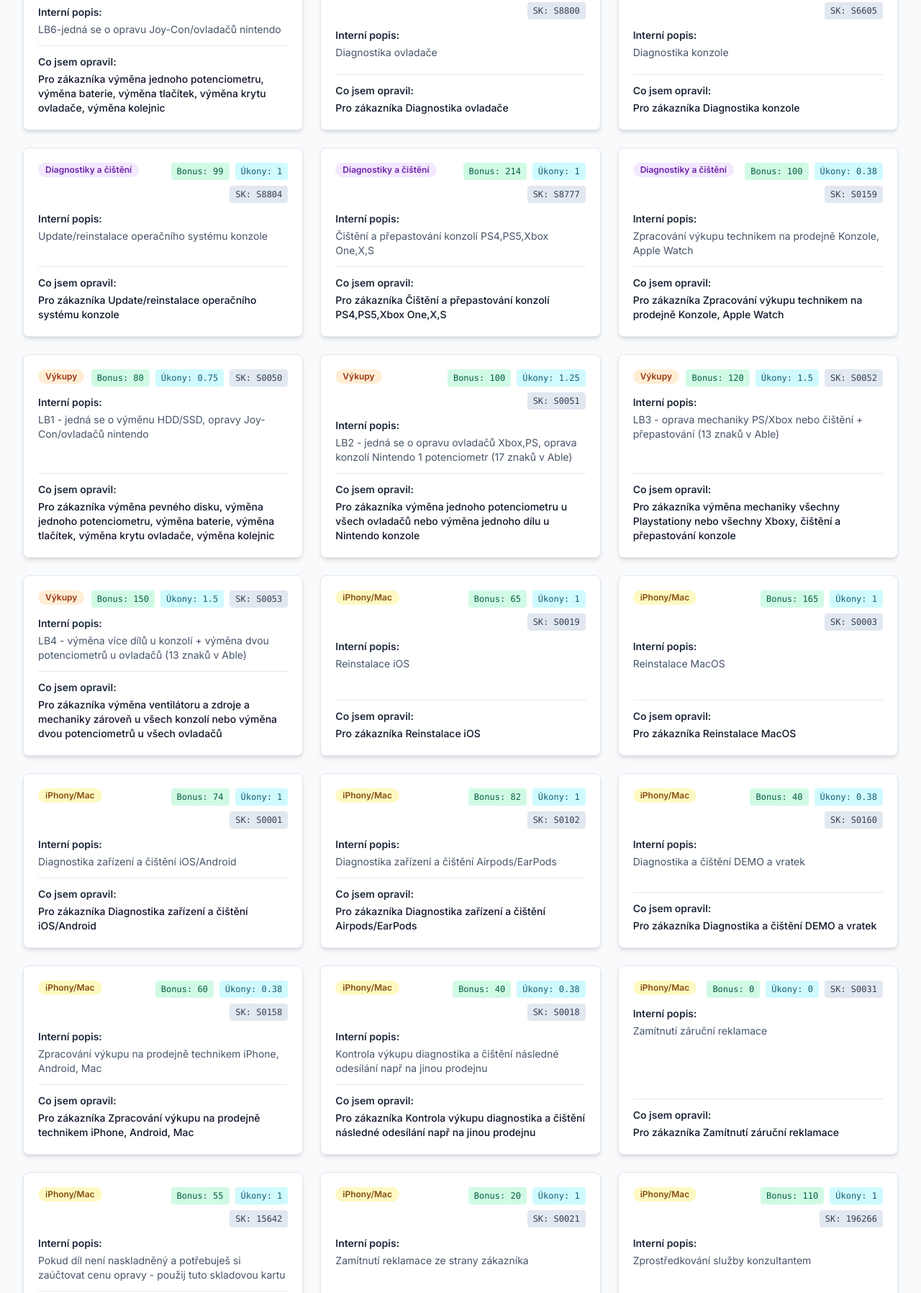
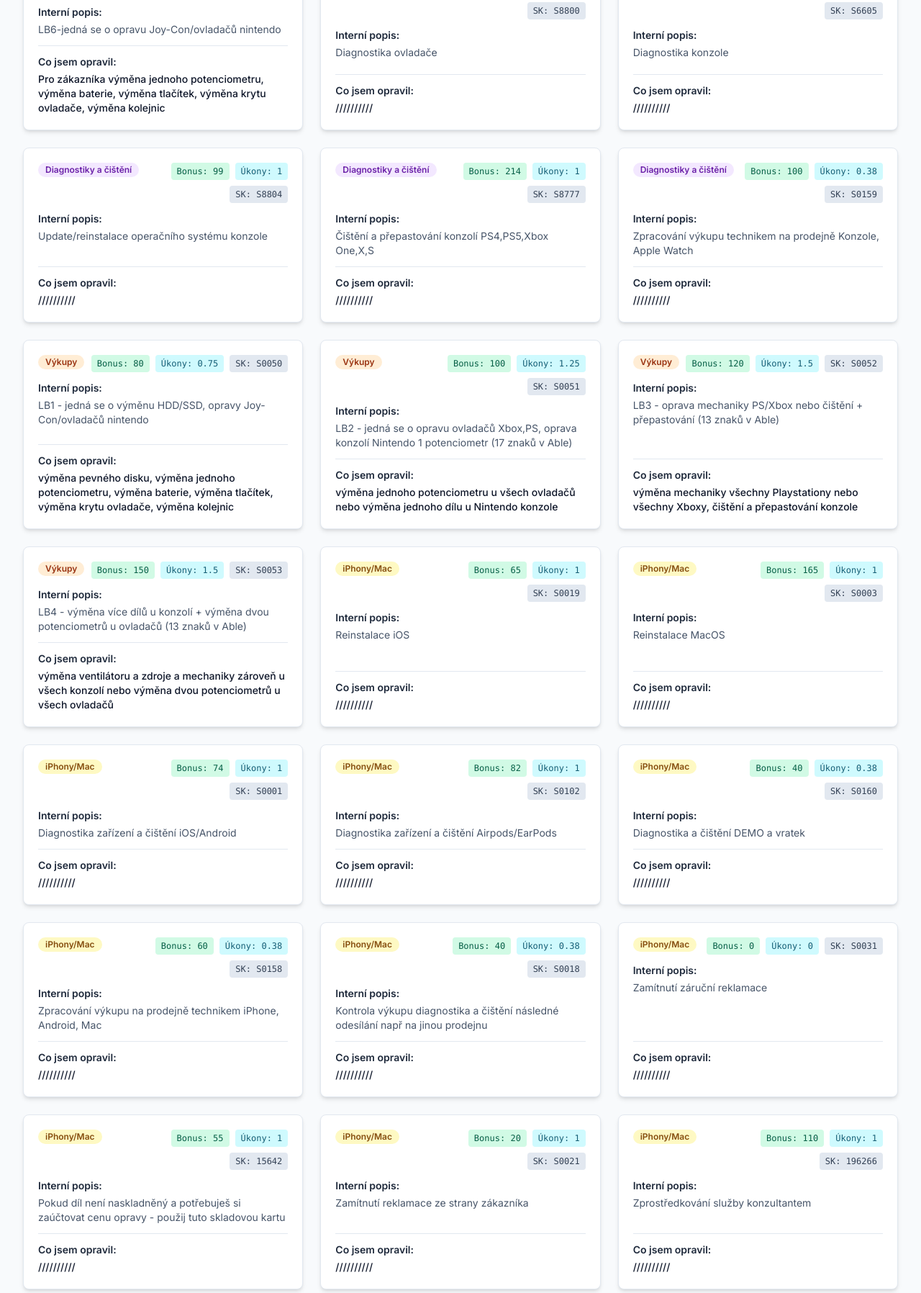
Before and after one commit to F1lDa-bot/servis, a plain HTML site: page index.html in a window 1280 px wide. Shown: the part 1209-3005 px from the top of the page at 72% size. Drawn offline with nearby package versions, Linux system fonts and the light colour scheme.

Commit message:
Update index.html

```diff
--- a/index.html
+++ b/index.html
@@ -66,31 +66,31 @@
             { sku: 'S0037', category: 'Xbox', internal: 'LB5 - jedná se o opravu ovladačů Xbox', external: 'Pro zákazníka výměna jednoho potenciometru, výměna nabíjecího portu, výměna kloboučků, výměna tlačítek, výměna krytu ovladače', bonus: 130, ukony: 1.25 },
             { sku: 'S0036', category: 'Nintendo', internal: 'LB4-jedná se o opravu konzolí nintendo', external: 'Pro zákazníka výměna baterie, větráku, čtečky herních karet, čtečky paměťových karet, kolejnic', bonus: 150, ukony: 1.5 },
             { sku: 'S0038', category: 'Nintendo', internal: 'LB6-jedná se o opravu Joy-Con/ovladačů nintendo', external: 'Pro zákazníka výměna jednoho potenciometru, výměna baterie, výměna tlačítek, výměna krytu ovladače, výměna kolejnic', bonus: 100, ukony: 1 },
-            { sku: 'S8800', category: 'Diagnostiky a čištění', internal: 'Diagnostika ovladače', external: 'Pro zákazníka Diagnostika ovladače', bonus: 82, ukony: 1 },
-            { sku: 'S6605', category: 'Diagnostiky a čištění', internal: 'Diagnostika konzole', external: 'Pro zákazníka Diagnostika konzole', bonus: 99, ukony: 1 },
-            { sku: 'S8804', category: 'Diagnostiky a čištění', internal: 'Update/reinstalace operačního systému konzole', external: 'Pro zákazníka Update/reinstalace operačního systému konzole', bonus: 99, ukony: 1 },
-            { sku: 'S8777', category: 'Diagnostiky a čištění', internal: 'Čištění a přepastování konzolí PS4,PS5,Xbox One,X,S', external: 'Pro zákazníka Čištění a přepastování konzolí PS4,PS5,Xbox One,X,S', bonus: 214, ukony: 1 },
-            { sku: 'S0159', category: 'Diagnostiky a čištění', internal: 'Zpracování výkupu technikem na prodejně Konzole, Apple Watch', external: 'Pro zákazníka Zpracování výkupu technikem na prodejně Konzole, Apple Watch', bonus: 100, ukony: 0.38 },
-            { sku: 'S0050', category: 'Výkupy', internal: 'LB1 - jedná se o výměnu HDD/SSD, opravy Joy-Con/ovladačů nintendo', external: 'Pro zákazníka výměna pevného disku, výměna jednoho potenciometru, výměna baterie, výměna tlačítek, výměna krytu ovladače, výměna kolejnic', bonus: 80, ukony: 0.75 },
-            { sku: 'S0051', category: 'Výkupy', internal: 'LB2 - jedná se o opravu ovladačů Xbox,PS, oprava konzolí Nintendo 1 potenciometr (17 znaků v Able)', external: 'Pro zákazníka výměna jednoho potenciometru u všech ovladačů nebo výměna jednoho dílu u Nintendo konzole', bonus: 100, ukony: 1.25 },
-            { sku: 'S0052', category: 'Výkupy', internal: 'LB3 - oprava mechaniky PS/Xbox nebo čištění + přepastování (13 znaků v Able)', external: 'Pro zákazníka výměna mechaniky všechny Playstationy nebo všechny Xboxy, čištění a přepastování konzole', bonus: 120, ukony: 1.5 },
-            { sku: 'S0053', category: 'Výkupy', internal: 'LB4 - výměna více dílů u konzolí + výměna dvou potenciometrů u ovladačů (13 znaků v Able)', external: 'Pro zákazníka výměna ventilátoru a zdroje a mechaniky zároveň u všech konzolí nebo výměna dvou potenciometrů u všech ovladačů', bonus: 150, ukony: 1.5 },
-            { sku: 'S0019', category: 'iPhony/Mac', internal: 'Reinstalace iOS', external: 'Pro zákazníka Reinstalace iOS', bonus: 65, ukony: 1 },
-            { sku: 'S0003', category: 'iPhony/Mac', internal: 'Reinstalace MacOS', external: 'Pro zákazníka Reinstalace MacOS', bonus: 165, ukony: 1 },
-            { sku: 'S0001', category: 'iPhony/Mac', internal: 'Diagnostika zařízení a čištění iOS/Android', external: 'Pro zákazníka Diagnostika zařízení a čištění iOS/Android', bonus: 74, ukony: 1 },
-            { sku: 'S0102', category: 'iPhony/Mac', internal: 'Diagnostika zařízení a čištění Airpods/EarPods', external: 'Pro zákazníka Diagnostika zařízení a čištění Airpods/EarPods', bonus: 82, ukony: 1 },
-            { sku: 'S0160', category: 'iPhony/Mac', internal: 'Diagnostika a čištění DEMO a vratek', external: 'Pro zákazníka Diagnostika a čištění DEMO a vratek', bonus: 40, ukony: 0.38 },
-            { sku: 'S0158', category: 'iPhony/Mac', internal: 'Zpracování výkupu na prodejně technikem iPhone, Android, Mac', external: 'Pro zákazníka Zpracování výkupu na prodejně technikem iPhone, Android, Mac', bonus: 60, ukony: 0.38 },
-            { sku: 'S0018', category: 'iPhony/Mac', internal: 'Kontrola výkupu diagnostika a čištění následné odesílání např na jinou prodejnu', external: 'Pro zákazníka Kontrola výkupu diagnostika a čištění následné odesílání např na jinou prodejnu', bonus: 40, ukony: 0.38 },
-            { sku: 'S0031', category: 'iPhony/Mac', internal: 'Zamítnutí záruční reklamace', external: 'Pro zákazníka Zamítnutí záruční reklamace', bonus: 0, ukony: 0 },
-            { sku: '15642', category: 'iPhony/Mac', internal: 'Pokud díl není naskladněný a potřebuješ si zaúčtovat cenu opravy - použij tuto skladovou kartu', external: 'Pro zákazníka Pokud díl není naskladněný a potřebuješ si zaúčtovat cenu opravy - použij tuto skladovou kartu', bonus: 55, ukony: 1 },
-            { sku: 'S0021', category: 'iPhony/Mac', internal: 'Zamítnutí reklamace ze strany zákazníka', external: 'Pro zákazníka Zamítnutí reklamace ze strany zákazníka', bonus: 20, ukony: 1 },
-            { sku: '196266', category: 'iPhony/Mac', internal: 'Zprostředkování služby konzultantem', external: 'Pro zákazníka Zprostředkování služby konzultantem', bonus: 110, ukony: 1 },
+            { sku: 'S8800', category: 'Diagnostiky a čištění', internal: 'Diagnostika ovladače', external: '//////////', bonus: 82, ukony: 1 },
+            { sku: 'S6605', category: 'Diagnostiky a čištění', internal: 'Diagnostika konzole', external: '//////////', bonus: 99, ukony: 1 },
+            { sku: 'S8804', category: 'Diagnostiky a čištění', internal: 'Update/reinstalace operačního systému konzole', external: '//////////', bonus: 99, ukony: 1 },
+            { sku: 'S8777', category: 'Diagnostiky a čištění', internal: 'Čištění a přepastování konzolí PS4,PS5,Xbox One,X,S', external: '//////////', bonus: 214, ukony: 1 },
+            { sku: 'S0159', category: 'Diagnostiky a čištění', internal: 'Zpracování výkupu technikem na prodejně Konzole, Apple Watch', external: '//////////', bonus: 100, ukony: 0.38 },
+            { sku: 'S0050', category: 'Výkupy', internal: 'LB1 - jedná se o výměnu HDD/SSD, opravy Joy-Con/ovladačů nintendo', external: 'výměna pevného disku, výměna jednoho potenciometru, výměna baterie, výměna tlačítek, výměna krytu ovladače, výměna kolejnic', bonus: 80, ukony: 0.75 },
+            { sku: 'S0051', category: 'Výkupy', internal: 'LB2 - jedná se o opravu ovladačů Xbox,PS, oprava konzolí Nintendo 1 potenciometr (17 znaků v Able)', external: 'výměna jednoho potenciometru u všech ovladačů nebo výměna jednoho dílu u Nintendo konzole', bonus: 100, ukony: 1.25 },
+            { sku: 'S0052', category: 'Výkupy', internal: 'LB3 - oprava mechaniky PS/Xbox nebo čištění + přepastování (13 znaků v Able)', external: 'výměna mechaniky všechny Playstationy nebo všechny Xboxy, čištění a přepastování konzole', bonus: 120, ukony: 1.5 },
+            { sku: 'S0053', category: 'Výkupy', internal: 'LB4 - výměna více dílů u konzolí + výměna dvou potenciometrů u ovladačů (13 znaků v Able)', external: 'výměna ventilátoru a zdroje a mechaniky zároveň u všech konzolí nebo výměna dvou potenciometrů u všech ovladačů', bonus: 150, ukony: 1.5 },
+            { sku: 'S0019', category: 'iPhony/Mac', internal: 'Reinstalace iOS', external: '//////////', bonus: 65, ukony: 1 },
+            { sku: 'S0003', category: 'iPhony/Mac', internal: 'Reinstalace MacOS', external: '//////////', bonus: 165, ukony: 1 },
+            { sku: 'S0001', category: 'iPhony/Mac', internal: 'Diagnostika zařízení a čištění iOS/Android', external: '//////////', bonus: 74, ukony: 1 },
+            { sku: 'S0102', category: 'iPhony/Mac', internal: 'Diagnostika zařízení a čištění Airpods/EarPods', external: '//////////', bonus: 82, ukony: 1 },
+            { sku: 'S0160', category: 'iPhony/Mac', internal: 'Diagnostika a čištění DEMO a vratek', external: '//////////', bonus: 40, ukony: 0.38 },
+            { sku: 'S0158', category: 'iPhony/Mac', internal: 'Zpracování výkupu na prodejně technikem iPhone, Android, Mac', external: '//////////', bonus: 60, ukony: 0.38 },
+            { sku: 'S0018', category: 'iPhony/Mac', internal: 'Kontrola výkupu diagnostika a čištění následné odesílání např na jinou prodejnu', external: '//////////', bonus: 40, ukony: 0.38 },
+            { sku: 'S0031', category: 'iPhony/Mac', internal: 'Zamítnutí záruční reklamace', external: '//////////', bonus: 0, ukony: 0 },
+            { sku: '15642', category: 'iPhony/Mac', internal: 'Pokud díl není naskladněný a potřebuješ si zaúčtovat cenu opravy - použij tuto skladovou kartu', external: '//////////', bonus: 55, ukony: 1 },
+            { sku: 'S0021', category: 'iPhony/Mac', internal: 'Zamítnutí reklamace ze strany zákazníka', external: '//////////', bonus: 20, ukony: 1 },
+            { sku: '196266', category: 'iPhony/Mac', internal: 'Zprostředkování služby konzultantem', external: '//////////', bonus: 110, ukony: 1 },
             { sku: 'S0063', category: 'iPhony/Mac', internal: 'Jakýkoliv díl na iPhone 6-11 (včetně pro modelů) pro ZKZ', external: 'Pro zákazníka výměna baterie, displeje, reproduktoru, tlačítek, nabíjecí cívky - jednotlivě u modelů iPhonů 6 až 11', bonus: 220, ukony: 1.5 },
             { sku: 'S0064', category: 'iPhony/Mac', internal: 'Jakýkoliv díl na iPhone 12 a výše nebo výměna 2 dílů na jakém koliv modelu pro ZKZ', external: 'Pro zákazníka výměna baterie, displeje, reproduktoru, tlačítek, nabíjecí cívky - jednotlivě u modelů iPhonů 12 a dále, výměna displeje', bonus: 275, ukony: 2 },
-            { sku: 'S0065', category: 'iPhony/Mac', internal: 'Výměna housingu na jakýkoliv model - Platí jak u výkupu tak pro ZKZ', external: 'Pro zákazníka Výměna housingu na jakýkoliv model - Platí jak u výkupu tak pro ZKZ', bonus: 100, ukony: 1.25 },
-            { sku: 'S0016', category: 'iPhony/Mac', internal: 'Výměna jednoho dílu u iPhonu 6-11 (včetně pro modelů) u výkupu', external: 'Pro zákazníka výměna baterie, displeje, reproduktoru, tlačítek, nabíjecí cívky - jednotlivě u modelů iPhonů 6 až 11', bonus: 150, ukony: 1.5 },
-            { sku: 'S0017', category: 'iPhony/Mac', internal: 'Výměna jednoho dílu u iPhonu 12 a výš nebo 2 dílů na jakém koliv modelu u výkupu', external: 'Pro zákazníka výměna baterie, displeje, reproduktoru, tlačítek, nabíjecí cívky - jednotlivě u modelů iPhonů 12 a dále, výměna displeje a baterie zároveň', bonus: 150, ukony: 1.5 },
+            { sku: 'S0065', category: 'iPhony/Mac', internal: 'Výměna housingu na jakýkoliv model - Platí jak u výkupu tak pro ZKZ', external: '//////////', bonus: 100, ukony: 1.25 },
+            { sku: 'S0016', category: 'iPhony/Mac', internal: 'Výměna jednoho dílu u iPhonu 6-11 (včetně pro modelů) u výkupu', external: 'výměna baterie, displeje, reproduktoru, tlačítek, nabíjecí cívky - jednotlivě u modelů iPhonů 6 až 11', bonus: 150, ukony: 1.5 },
+            { sku: 'S0017', category: 'iPhony/Mac', internal: 'Výměna jednoho dílu u iPhonu 12 a výš nebo 2 dílů na jakém koliv modelu u výkupu', external: 'výměna baterie, displeje, reproduktoru, tlačítek, nabíjecí cívky - jednotlivě u modelů iPhonů 12 a dále, výměna displeje a baterie zároveň', bonus: 150, ukony: 1.5 },
         ];
 
         document.addEventListener('DOMContentLoaded', () => {
```
